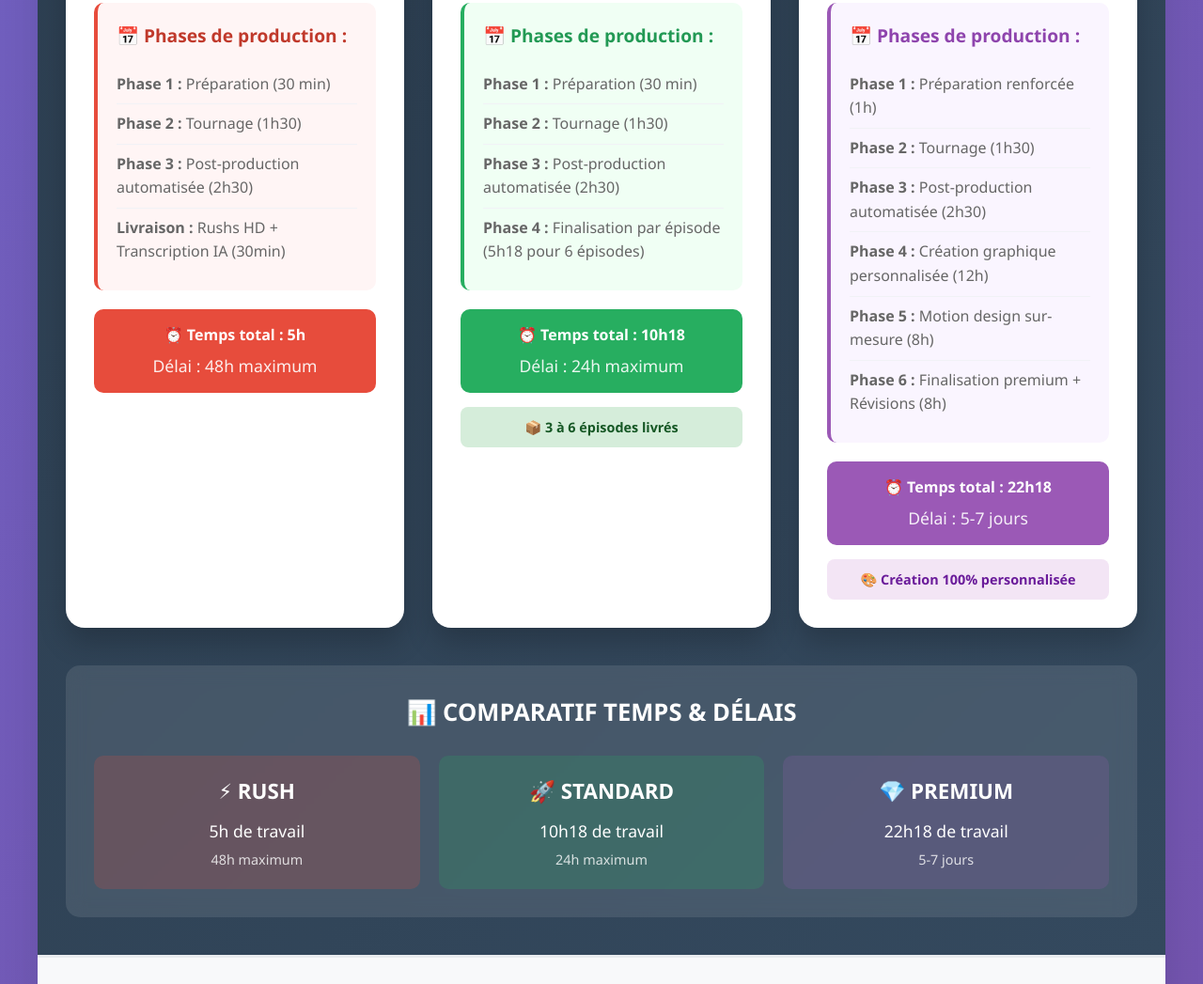
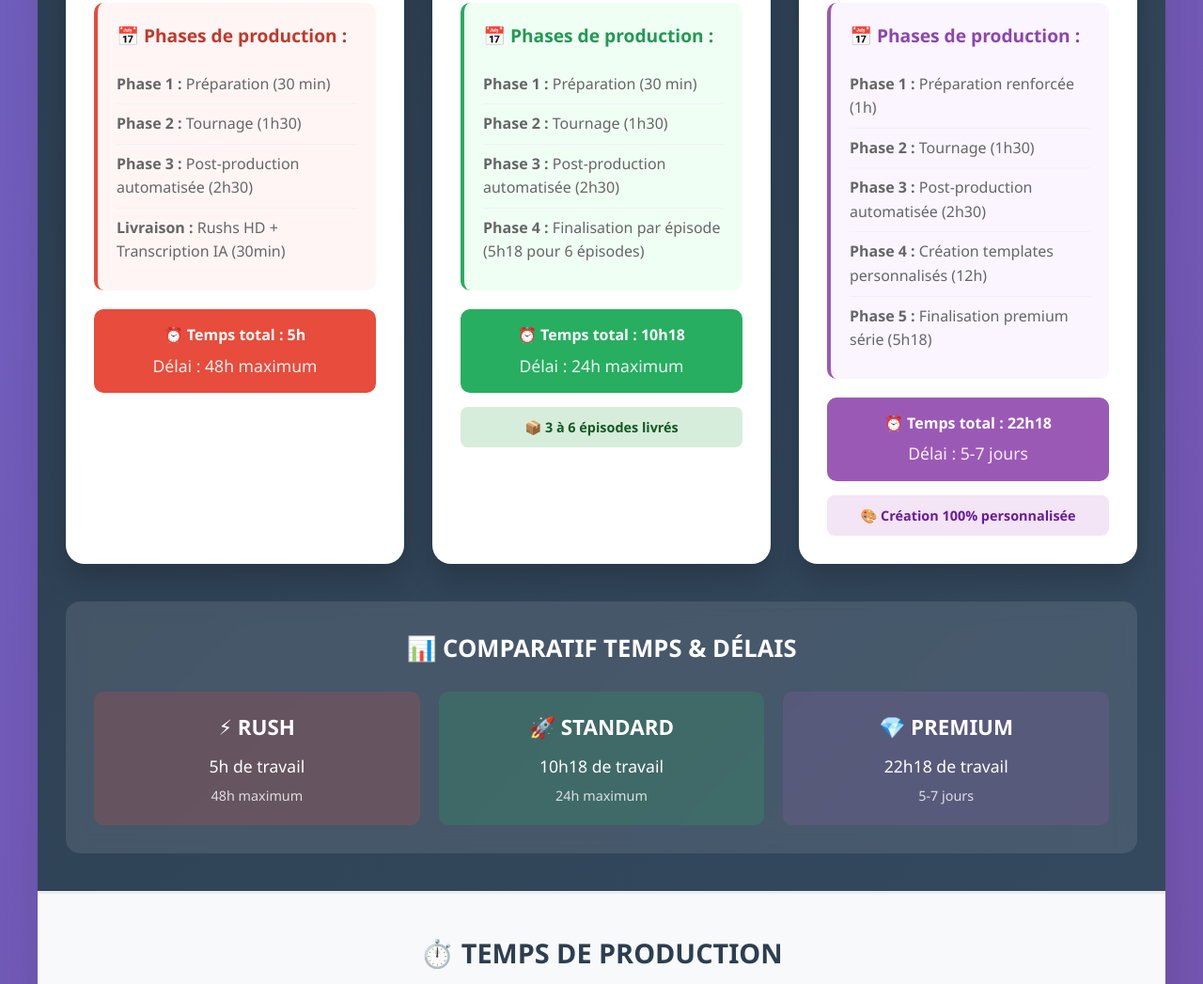
Before and after one commit to Desconnets/Brandie_publication_web, a plain HTML site: page index.html in a window 1280 px wide. Shown: the part 7190-8237 px from the top of the page at 94% size. Drawn offline with Linux system fonts and the light colour scheme.

Commit message:
V2 - forfait vidéo

```diff
--- a/index.html
+++ b/index.html
@@ -667,9 +667,8 @@
                                 <li style="padding: 8px 0; color: #666; border-bottom: 1px solid #f1f2f6;"><strong>Phase 1 :</strong> Préparation renforcée (1h)</li>
                                 <li style="padding: 8px 0; color: #666; border-bottom: 1px solid #f1f2f6;"><strong>Phase 2 :</strong> Tournage (1h30)</li>
                                 <li style="padding: 8px 0; color: #666; border-bottom: 1px solid #f1f2f6;"><strong>Phase 3 :</strong> Post-production automatisée (2h30)</li>
-                                <li style="padding: 8px 0; color: #666; border-bottom: 1px solid #f1f2f6;"><strong>Phase 4 :</strong> Création graphique personnalisée (12h)</li>
-                                <li style="padding: 8px 0; color: #666; border-bottom: 1px solid #f1f2f6;"><strong>Phase 5 :</strong> Motion design sur-mesure (8h)</li>
-                                <li style="padding: 8px 0; color: #666;"><strong>Phase 6 :</strong> Finalisation premium + Révisions (8h)</li>
+                                <li style="padding: 8px 0; color: #666; border-bottom: 1px solid #f1f2f6;"><strong>Phase 4 :</strong> Création templates personnalisés (12h)</li>
+                                <li style="padding: 8px 0; color: #666;"><strong>Phase 5 :</strong> Finalisation premium série (5h18)</li>
                             </ul>
                         </div>
                         <div style="background: #9b59b6; color: white; padding: 15px; border-radius: 10px; text-align: center; margin-bottom: 15px;">
```
